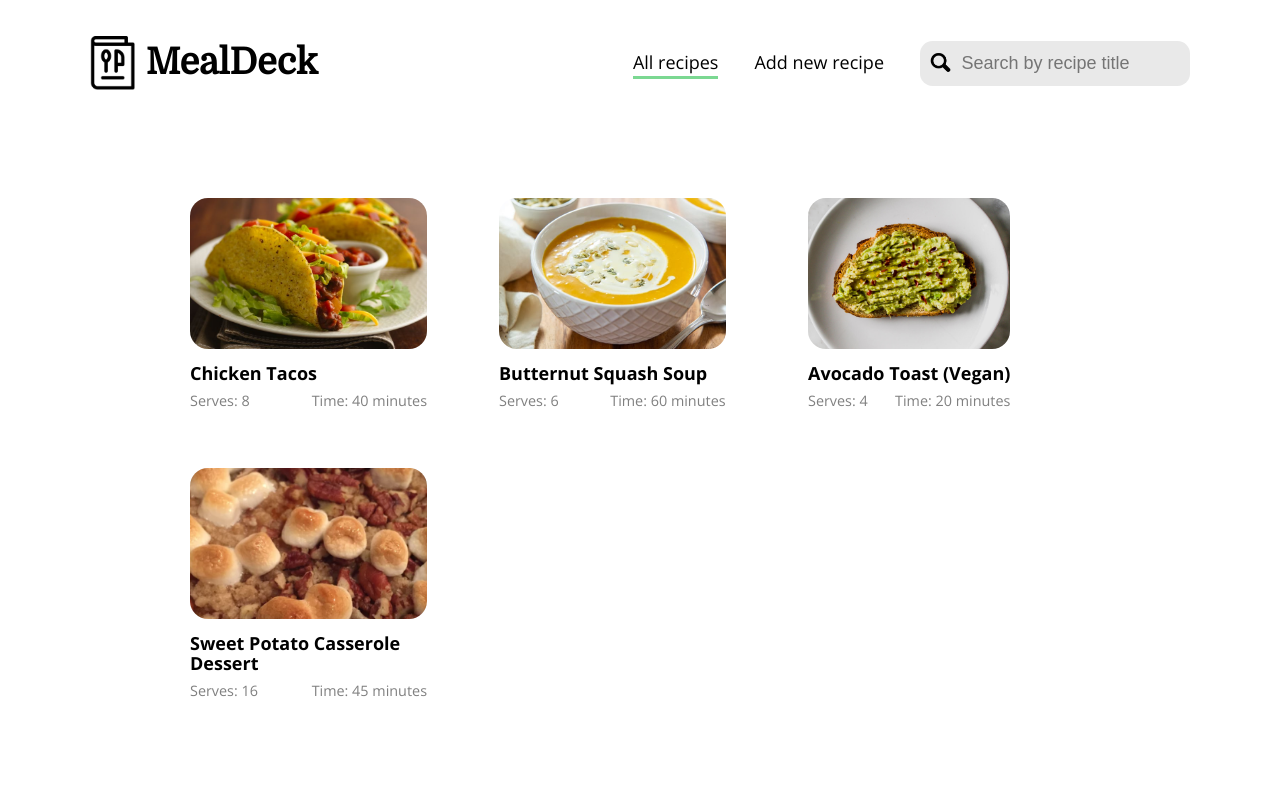
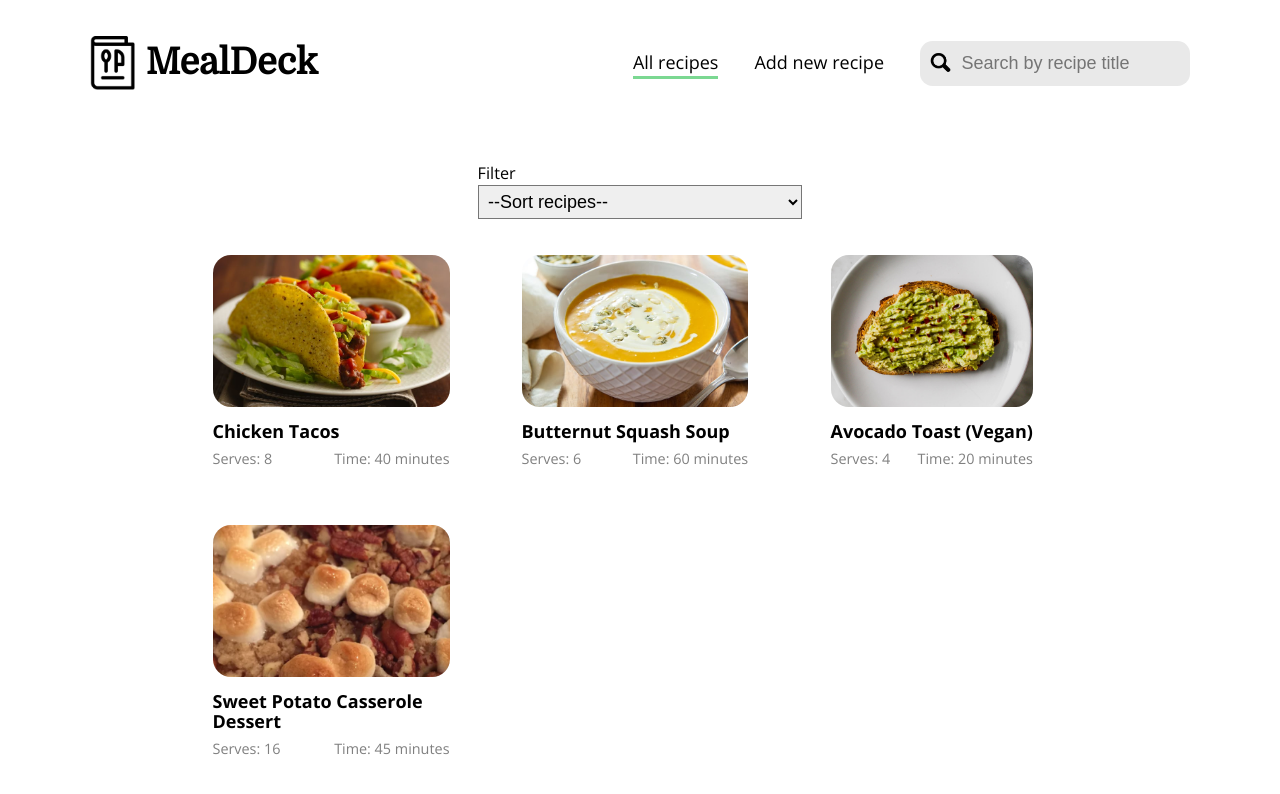
Before and after one commit to edlsto/recipe-creator, a Vue app: page / in a window 1280 px wide. Shown: the top 794 px of the page. Built offline with nearby package versions, Linux system fonts and the light colour scheme.

Commit message:
Add select

```diff
--- a/src/components/CardsContainer.vue
+++ b/src/components/CardsContainer.vue
@@ -1,4 +1,21 @@
 <template>
+  <div class="cards-container-wrapper">
+    <div class="select-container">
+      <label for="filter-select" class="filter-label">Filter</label>
+      <select
+        name="filter"
+        id="filter-select"
+        v-model="selected"
+        v-on:change="$emit('filter', selected)"
+        class="select-filter"
+      >
+        <option value="">--Sort recipes--</option>
+        <option value="Name-Asc">By name (A to Z)</option>
+        <option value="Name-Dsc">By name (Z to A)</option>
+        <option value="Time-Asc">By cooking time (shortest to longest)</option>
+        <option value="Time-Dsc">By cooking time (longest to shortest)</option>
+      </select>
+    </div>
     <div class="cards-container">
       <Card
         v-for="recipe in recipes"
@@ -12,6 +29,7 @@
         v-bind:image="recipe.image"
       />
     </div>
+  </div>
 </template>
 
 <script>
@@ -19,6 +37,11 @@ import Card from "./Card";
 export default {
   components: {
     Card,
+  },
+  data() {
+    return {
+      selected: "",
+    };
   },
   name: "CardsContainer",
   props: ["recipes"],
@@ -29,7 +52,7 @@ export default {
 .cards-container {
   display: grid;
   grid-template-columns: repeat(auto-fill, minmax(220px, 1fr));
-  margin-top: 4em;
+  margin-top: 2em;
   width: 95%;
   column-gap: 4em;
   row-gap: 3em;
@@ -41,4 +64,32 @@ export default {
   align-items: center;
   margin-top: 10em;
 }
+
+.select-filter {
+  padding: 0.3em;
+  border-radius: 0;
+  outline: none;
+  font-size: 1em;
+  cursor: pointer;
+}
+
+.select-container {
+  display: flex;
+  flex-direction: column;
+}
+
+.cards-container-wrapper {
+  display: flex;
+  flex-direction: column;
+  align-items: center;
+}
+
+.filter-label {
+  font-size: 0.9em;
+}
+@media (max-width: 600px) {
+  .cards-container-wrapper {
+    align-self: stretch;
+  }
+}
 </style>
```
Lines whose indentation alone changed are shown as unchanged.
